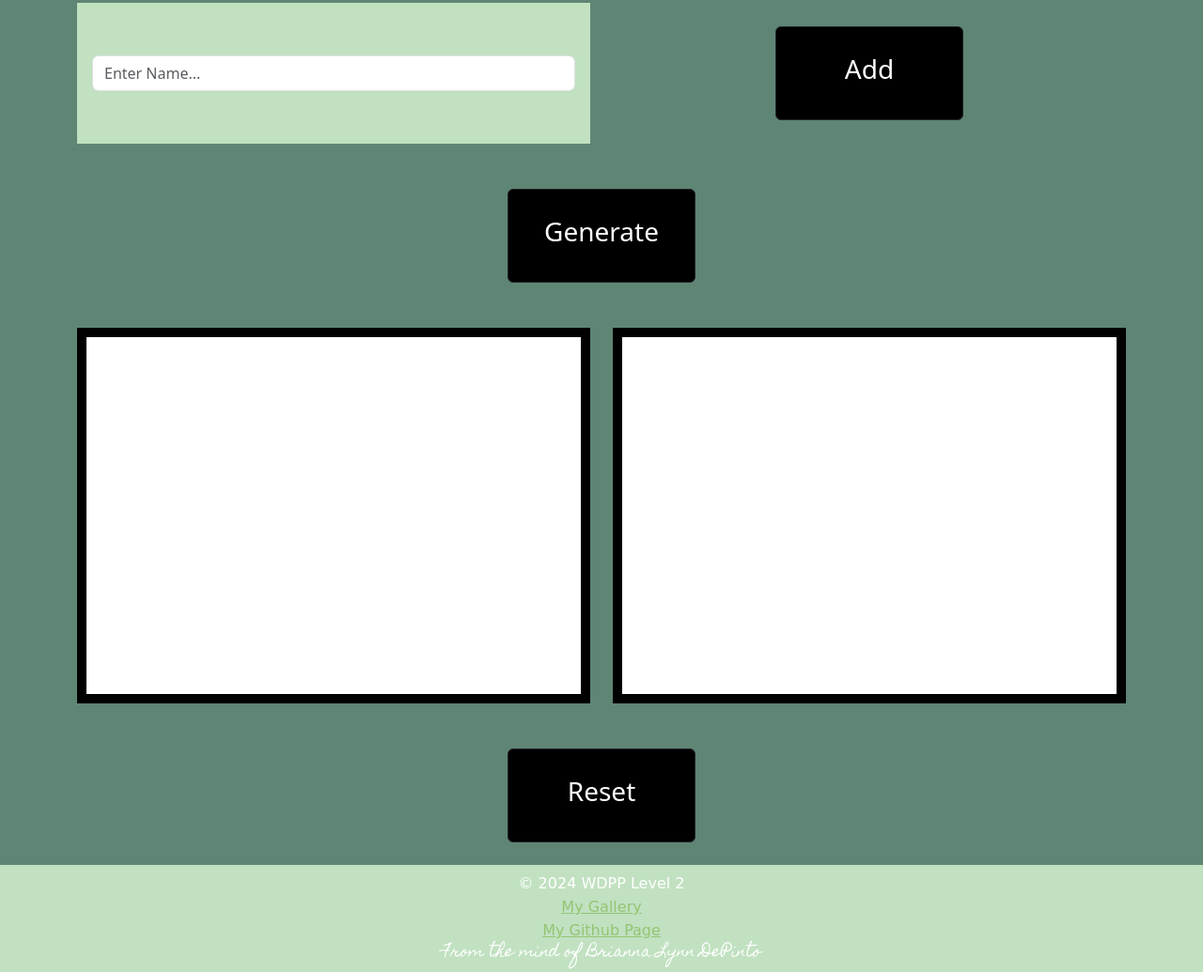
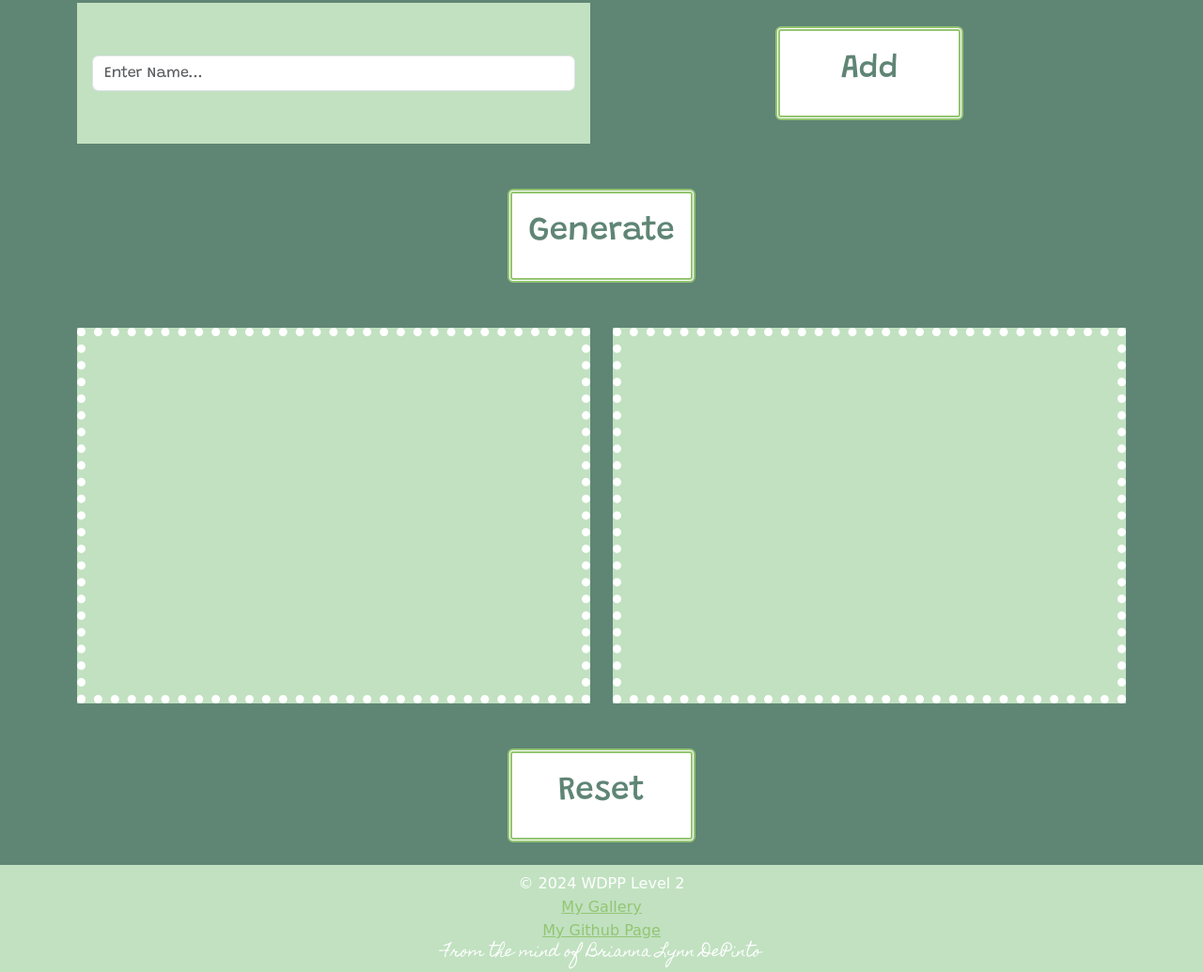
Before and after one commit to bri-depinto/march-website-list, a plain HTML site: page index.html in a window 1280 px wide. Shown: the part 338-1373 px from the top of the page at 94% size. Drawn offline with nearby package versions, Linux system fonts and the light colour scheme; a web font is replaced by a local one.

Commit message:
finished java

```diff
--- a/index.html
+++ b/index.html
@@ -22,6 +22,9 @@
    <link rel="preconnect" href="https://fonts.googleapis.com">
    <link rel="preconnect" href="https://fonts.gstatic.com" crossorigin>
    <link href="https://fonts.googleapis.com/css2?family=Butterfly+Kids&family=Oregano:ital@0;1&display=swap" rel="stylesheet">
+   <link rel="preconnect" href="https://fonts.googleapis.com">
+<link rel="preconnect" href="https://fonts.gstatic.com" crossorigin>
+<link href="https://fonts.googleapis.com/css2?family=Grandstander:ital,wght@0,100..900;1,100..900&display=swap" rel="stylesheet">
 
 </head>
 
@@ -60,15 +63,15 @@
 <!-- add button -->
 
             <div class="col-md-6 col-12 my-4 d-flex align-items-center justify-content-center text-center">
-                <button class="btn btn-dark generate" id="addNameBtn">
-                    <h3 class="text-white">Add</h3>
+                <button class="btn generate" id="addNameBtn">
+                    <h3 class="ad">Add</h3>
             </div>
         </div>
 <!-- generate button -->
         <div class="row">
-            <div class="col-12 my-4 d-flex align-items-center justify-content-center text-center" id="randomName">
-                <button class="btn btn-dark generate" id="pickRandomBtn">
-                    <h3 class="text-white">Generate</h3>
+            <div class="col-12 my-4 d-flex align-items-center justify-content-center text-center">
+                <button class="btn generate" id="pickRandomBtn">
+                    <h3 class="gen">Generate</h3>
                 </div>
         </div>
 
@@ -91,8 +94,8 @@
 
         <div class="row">
             <div class="col-12 my-4 d-flex align-items-center justify-content-center text-center">
-                <button class="btn btn-dark reset">
-                    <h3 class="text-white">Reset</h3>
+                <button class="btn reset">
+                    <h3 class="re">Reset</h3>
                 </div>
         </div>
     </div>
--- a/script.js
+++ b/script.js
@@ -45,5 +45,22 @@ function displayNames() {
     }
 }
 
+function pickRandomName(){
+    const randomNameDiv = document.getElementById ('randomName')
+    randomNameDiv.textContent=''
+// selects a random name from the names array
+    const randomNumber = Math.floor(Math.random()* namesArray.length)
+    const randomName = namesArray[randomNumber]
+
+    randomNameDiv.textContent= randomName
+
+    namesArray.splice(randomNumber, 1)
+
+    displayNames()
+}
+
 // event listener for the button clicks to add a name
 document.getElementById('addNameBtn').addEventListener('click', addName)
+
+// event listener for the button to select and dsplay random button
+document.getElementById('pickRandomBtn').addEventListener('click', pickRandomName)
--- a/style.css
+++ b/style.css
@@ -18,21 +18,37 @@ body {
 }
 
 .generate {
-    background: black;
+    background: white;
     width: 200px;
     height: 100px;
+    font-family: "Grandstander", cursive;
+    border: 5px double #93C572 ;
+    color: #5F8575;
+    text-align: center;
+}
+.gen{
+    font-size: 35px;
+}
+.ad{
+    font-size: 35px;
+}
+.re{
+    font-size: 35px;
 }
 .reset {
-    background: black;
+    background: white;
     width: 200px;
     height: 100px;
+    font-family: "Grandstander", cursive;
+    border: 5px double #93C572 ;
+    color: #5F8575;
+    text-align: center;
 }
-
-
-
 .header {
     height: 150px;
     background: #C1E1C1;
+    font-family: "Grandstander", cursive;
+
 }
 .sub-header{
     background-color: #5F8575;
@@ -40,13 +56,13 @@ body {
 }
 
 .names-display {
-    background: white;
-    border:10px solid black;
+    background: #C1E1C1;
+    border:9px dotted white;
     height:400px;
 }
 .generated-name-display {
-    background: white;
-    border:10px solid black;
+    background: #C1E1C1;
+    border:9px dotted white;
     height:400px;
 }
 
```
